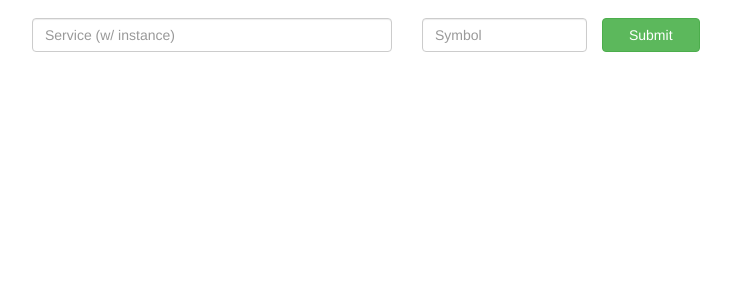
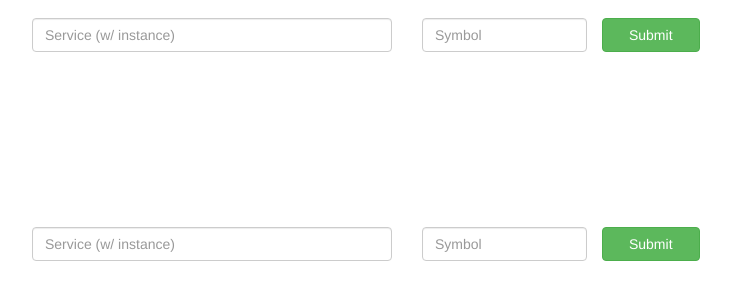
Before and after one commit to gokulr/angular_kdb_poc, a plain HTML site: page index.html in a window 1280 px wide. Shown: the part 53-352 px from the top of the page, without its empty margins (38-769 px from the left). Drawn offline with Linux system fonts and the light colour scheme.

Commit message:
Update index.html

```diff
--- a/index.html
+++ b/index.html
@@ -36,7 +36,7 @@
 			</div>
 		</nav>
 
-		<div class="container" ng-controller="plotterCtrl">
+		<div class="container" ng-controller="pieChartCtrl">
 			<div class="row">
 				<div class="col-md-4">
 					<input class="form-control" ng-model="serice" name ="service" type="text" placeholder="Service (w/ instance)">
@@ -47,12 +47,29 @@
 				<button type="submit" class="btn btn-success col-md-1" id="submit" ng-click="submit()">Submit</button>
 			</div>
 			<br/>
+			<div class="row" style="width:500px">
+				<canvas id="pie" class="chart chart-pie" chart-data="data" chart-labels="labels" >
+				</canvas>
+			</div>
+		</div>
+
+ 		<div class="container" ng-controller="lineChartCtrl" >
 			<div class="row">
-				<div><table class="table table-bordered table-striped" id="tbl"></div>
-				<canvas id="line_chart" class="chart chart-line" chart-data="data" chart-labels="labels" chart-legend="true" chart-series="series" chart-click="onClick" >
+				<div class="col-md-4">
+					<input class="form-control" ng-model="serice" name ="service" type="text" placeholder="Service (w/ instance)">
+				</div>
+				<div class="col-md-2">
+					<input class="form-control" ng-model="symbol" name="symbol" type="text" placeholder="Symbol">
+				</div>
+				<button type="submit" class="btn btn-success col-md-1" id="submit" ng-click="submit()">Submit</button>
+			</div>
+			<br/>
+			<div class="row" style="width:1000px;height: 10px">
+				<canvas id="line_chart" class="chart chart-line" chart-data="data" chart-labels="labels" chart-series="series" chart-click="onClick" >
 			 	</canvas>
 			</div>
 		</div>
+
     </body>
 
 </html>
```
